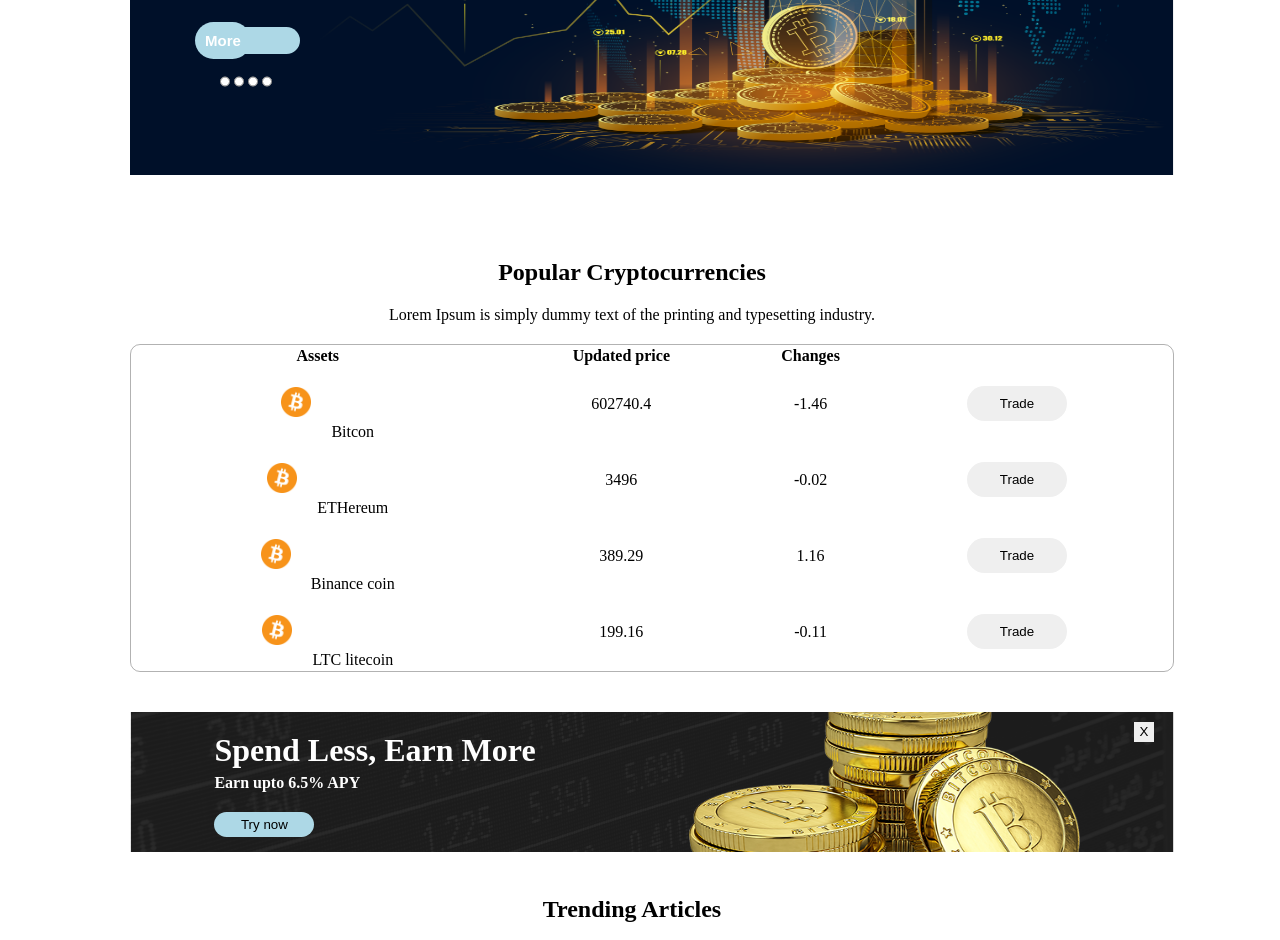
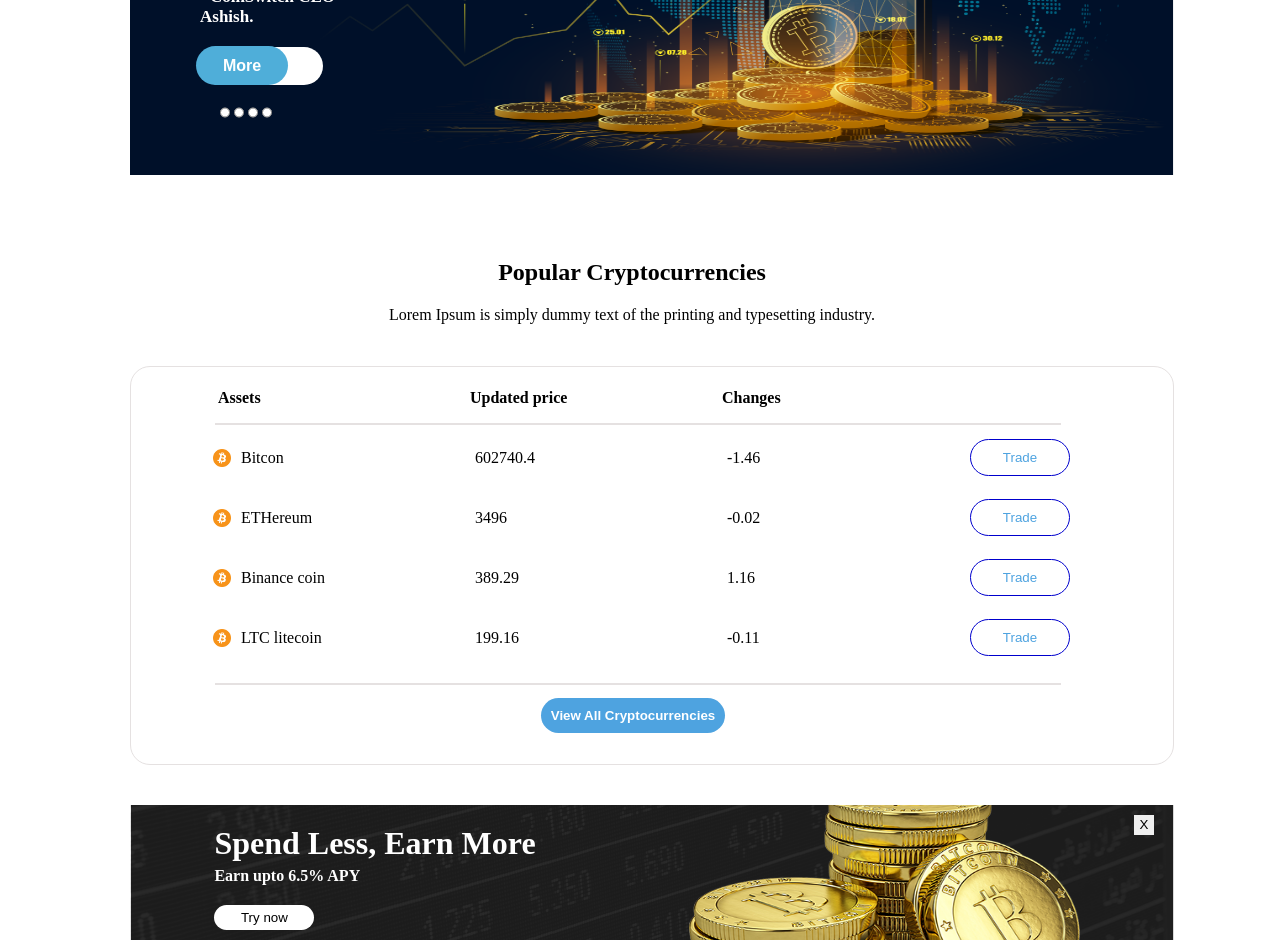
Before and after one commit to naikrahul175/Html-Css-Project1, a plain HTML site: page index.html in a window 1280 px wide. Shown: the part 551-1491 px from the top of the page. Drawn offline with nearby package versions, Linux system fonts and the light colour scheme.

Commit message:
made a common colors ans styling

```diff
--- a/index.html
+++ b/index.html
@@ -64,7 +64,15 @@
                         <th>Changes</th>
                     </tr>
                 </thead>
-                <tbody id="table-body"> <!-- data from javaScript --> </tbody>
+                <tbody id="table-body"> <!-- data from javaScript --> <div class="line"></div> </tbody>
+            <tfoot >
+                <tr>
+                    <td>
+                        <div class="line"></div>
+                        <button class="view-crypto">View All Cryptocurrencies</button>
+                    </td>
+                </tr>
+            </tfoot>
             </table>
         </section>
         <div class="ads-container">
@@ -228,12 +236,12 @@
             </div>
             <div class="footer-bottom">
                   <ul class="footer-links">
-                      <li><a href=""> Blockchain Basics | </a></li>
-                      <li><a href=""> Blockchain Explainers |</a></li>
-                      <li><a href=""> Crypto Gaming |</a></li>
-                      <li><a href=""> Videos |</a></li>
-                      <li><a href=""> Partner With Us |</a></li>
-                      <li><a href=""> About Us |</a></li>
+                      <li><a href=""> Blockchain Basics <span>|</span></a></li>
+                      <li><a href=""> Blockchain Explainers <span>|</span></a></li>
+                      <li><a href=""> Crypto Gaming <span>|</span></a></li>
+                      <li><a href=""> Videos <span>|</span></a></li>
+                      <li><a href=""> Partner With Us <span>|</span></a></li>
+                      <li><a href=""> About Us <span>|</span></a></li>
                   </ul>
             </div>
         </div>
--- a/script.js
+++ b/script.js
@@ -15,7 +15,7 @@ let tableData = "";
 function loadTableData() {
     crypto.map(data => {
                tableData += `<tr>
-                     <td><img src="${data.logo}" width="30px" />${data.Assets}</td>
+                     <td ><img src="${data.logo}" width="18px" />${data.Assets}</td>
                      <td>${data.UpdatePrice}</td>
                      <td>${data.Changes}</td>
                      <td><button id='Trade-btn'>Trade</button></td>
--- a/style.css
+++ b/style.css
@@ -47,7 +47,7 @@ section {
 }
 
 nav {
-    background:#e5e8ea;
+    background:#efefef;
     position: relative;
     left: 20px;
    width: 90%;
@@ -69,7 +69,7 @@ ul {
 }
 
  .nav-links li a {
-    color:#9ca1a6;
+    color:#a3a3a3;
     text-decoration: none;
     font-weight: bold;
     font-size: 18px;
@@ -118,7 +118,7 @@ button {
  .left-block button {
 margin-top: 20px;
 padding: 5px;
-background: lightblue;
+background:white;
 }
 
 #ad-close {
@@ -156,15 +156,23 @@ background: lightblue;
     top: 30px;
     left: 70px;
     color: white;
+    width: 300px;
     /* background: red; */
 }
 
 .banner-container .left-block h1 {
     margin-left: 0;
+    font-size: 30px;
+    font-weight: bold;
 }
 
+.banner-container .left-block h4 {
+    font-size: 17px;
+    margin-top: 10px;
+}
 .banner-container .left-block button {
-    margin-top: 30px;
+    padding: 10px;
+    width: 123px;
 }
 
 input {
@@ -173,14 +181,15 @@ input {
 }
 
 #swipe-more-btn span {
-    position:relative;
-    left: -30px;
+    position: relative;
+    left: -34px;
     border-radius: 20px;
-    background: lightblue;
-    padding: 10px;
+    background: #4faed9;
+    padding: 11px 27px;
     font-weight: bold;
     color: white;
-    font-size: 15px;
+    font-size: 16px;
+    width: 219px;
 }
 
 span {
@@ -191,10 +200,79 @@ span {
 
 table {
     width: 100%;
-    border:1px solid rgba(0,0,0,0.3);
-    border-radius: 10px;
+    border: 1px solid #e5e1e1;
+    border-radius: 20px;
     text-align: center;
+}
 
+
+table th {
+    padding: 20px;
+    width: 250px;
+    text-align: justify;
+    /* margin-left: 79px; */
+    position: relative;
+    left: 65px;
+}
+
+
+table tr {
+    margin: 0;
+}
+
+tbody tr td:nth-child(1) {
+    display: flex;
+    align-items: center;
+    width: 130px;
+    position: relative;
+    left: 50px;
+}
+
+tbody tr td:nth-child(2) {
+    text-align: left;
+    position: relative;
+    left: 90px;
+}
+
+tbody tr td:nth-child(3) {
+    text-align: left;
+    position: relative;
+    left: 90px;
+}
+
+tbody tr td:nth-child(1) img{
+    margin: 0 10px;
+}
+
+#Trade-btn  {
+    color: #4ea3e0;
+    background: white;
+    border: 1px solid mediumblue;
+}
+
+ .line {
+    border: 1px solid #e5e1e1;
+    position: relative;
+    left: 85px;
+    top: 79px;
+    width: 81%;
+}
+
+tfoot td .line {
+    position: absolute;
+    width: 81%;
+    top: 80%;
+}
+
+.view-crypto {
+    padding: 10px;
+    width: max-content;
+    position: relative;
+    left: 150%;
+    margin: 29px 0;
+    background: #4ea3e0;
+    color: white;
+    font-weight: bold;
 }
             /* Articles section */
 .Cryptocurrency-container {
@@ -214,7 +292,7 @@ table {
 
 
 .card-container button {
-    background: #5ca5e4;
+    background: #4897e3;
     position: absolute;
     top: 20px;
     left: 10px;
@@ -293,7 +371,7 @@ min-height: 30px;
 }
 
 .LegalUpdate-body .LegalUpdate-top {
-    background: lightblue;
+    background: #5de7c3;
     margin: 0;
     padding: 20px;
     color: white;
@@ -320,7 +398,7 @@ min-height: 30px;
 }
 
 .bottom-left .LegalUpdate-btn {
-    background: lightblue;
+    background: #4ea3e0;
     color: white;
 }
 
@@ -469,7 +547,7 @@ right: 40%;
 .view-btn {
     padding: 5px;
     width: 120px;
-    background:lightblue;
+    background:#4ea3e0;
 }
 
         /* Insights section */
@@ -502,17 +580,18 @@ right: 40%;
     text-align: left;
     width: 70%;
     height: 200px;
-    background: rgba(213,222,229,0.2);
+    background:#f3f3f3;
     margin: 10px 0;
 }
 
 .col-2 button {
     margin: 0 0 0 20px;
+    background: #4ea3e0;
 }
         /* footer */
 footer {
     padding: 10px;
-    background: #95c1e8;
+    background: #4da9dc;
     color: white;
     position: relative;
     bottom: -30px;
```
